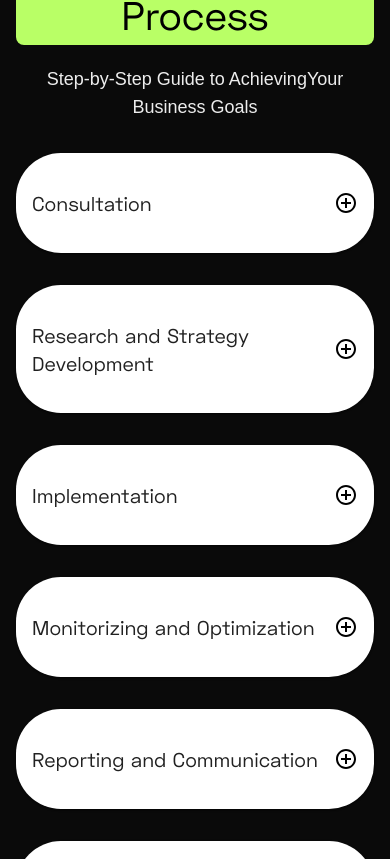
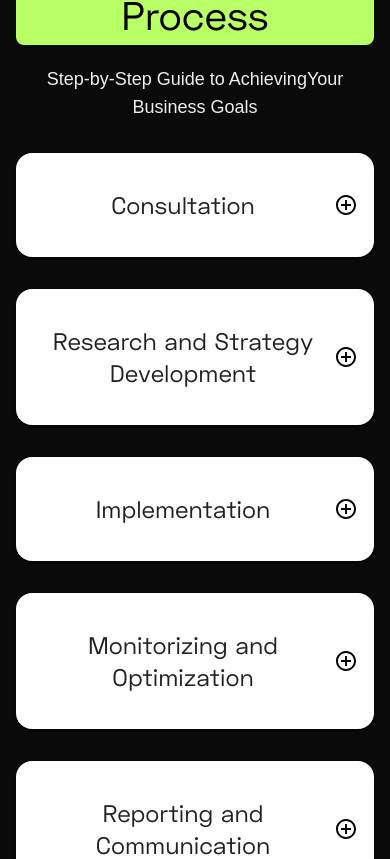
Before and after one commit to MarceloRodriguesOliveira/dev-service-hub, a Next.js app: page / in a window 390 px wide. Shown: the part 3305-4164 px from the top of the page. Built offline with nearby package versions, Linux system fonts and the light colour scheme.

Commit message:
style: fixed some accordion properties

```diff
--- a/app/components/workingprocess/accordion.tsx
+++ b/app/components/workingprocess/accordion.tsx
@@ -26,30 +26,32 @@ export default function StepsAccordion({
       expanded={expanded}
       onChange={handleExpansion}
       aria-controls="panel1-content"
-      className={`py-6 md:py-[41px] md:px-[60px] !rounded-[45px] font-grotesk ${
+      className={` !rounded-2xl sm:!rounded-[45px] font-grotesk ${
         expanded ? `bg-limegreen` : `bg-greyed`
       }`}
     >
       <AccordionSummary
         expandIcon={
           expanded ? (
-            <RemoveCircleOutline className="w-7 h-7 md:w-[58px] md:h-[58px] text-black" />
+            <RemoveCircleOutline className="w-7 h-7 md:w-[58px] md:h-[58px] text-black hidden sm:inline-block" />
           ) : (
-            <AddCircleOutline className="w-7 h-7 md:w-[58px] md:h-[58px] text-black" />
+            <AddCircleOutline className="w-7 h-7 md:w-[58px] md:h-[58px] text-black hidden sm:inline-block" />
           )
         }
       >
-        <div className="font-medium gap-3  md:gap-6 flex justify-center items-center">
-          <h2 className="hidden sm:inline-block text-3xl md:text-6xl">
+        <div className="font-medium gap-3  md:gap-6 flex justify-center items-center text-center sm:text-left py-6 md:py-[41px] md:px-[60px] w-full sm:w-auto ">
+          <h2 className="hidden sm:inline-block text-4xl md:text-6xl">
             {"0" + `${index + 1}`}
           </h2>
 
-          <h3 className="text-xl md:text-3xl">{summary}</h3>
+          <h3 className="text-2xl md:text-3xl">{summary}</h3>
         </div>
       </AccordionSummary>
       <AccordionDetails>
-        <Divider />
-        <p className="text-lg py-[30px]">{textContent}</p>
+        <div className="md:pl-[60px] md:pr-[25px]">
+          <Divider />
+        </div>
+        <p className="text-lg py-[30px]  md:pl-[60px]  ">{textContent}</p>
       </AccordionDetails>
     </Accordion>
   );
--- a/app/page.tsx
+++ b/app/page.tsx
@@ -10,7 +10,7 @@ export default function Home() {
     <div className="min-h-screen px-4 md:px-16 xl:px-24">
       <Navbar />
       <main className="flex flex-col gap-[100px] row-start-2 items-center sm:items-start">
-        <section className="w-full  grid grid-cols-1 lg:grid-cols-2 justify-between items-stretch md:text-left   ">
+        <section className="w-full grid grid-cols-1 lg:grid-cols-2 justify-between items-stretch md:text-left   ">
           <LandingPageHeader />
         </section>
         <section className="w-full">
```
